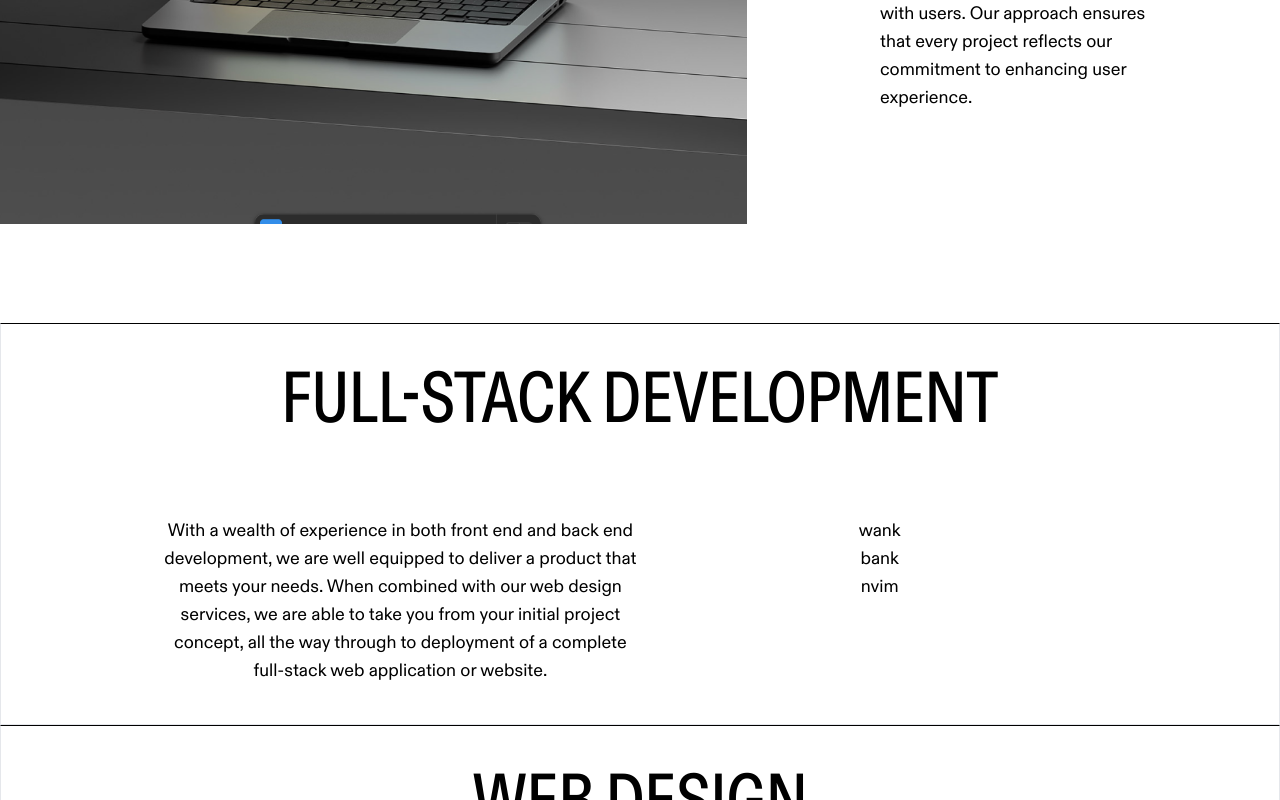
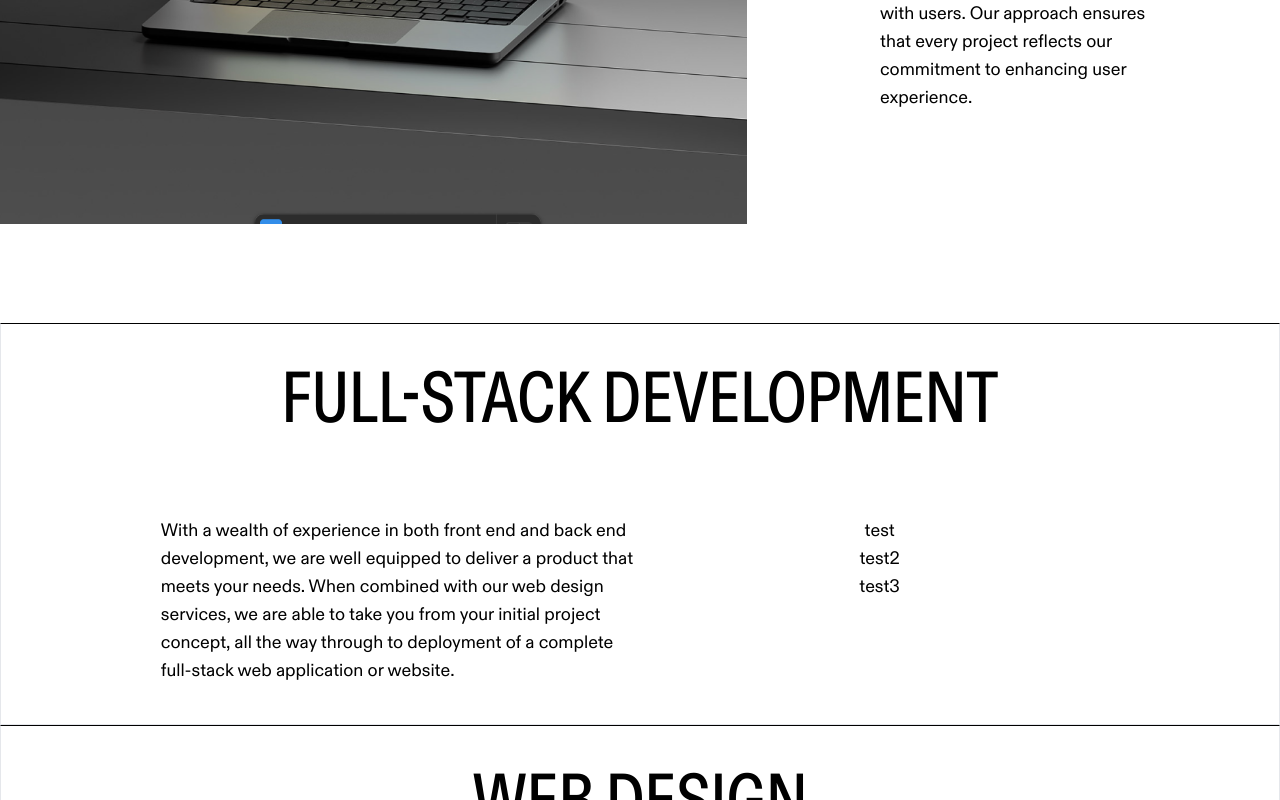
Before and after one commit to TandemCreativeDev/tandem, a Next.js app: page / in a window 1280 px wide. Both pictures are taken after a click on the button "FULL-STACK DEVELOPMENT". Shown: the part 1677-2477 px from the top of the page. Built offline with nearby package versions, Linux system fonts and the light colour scheme.

Commit message:
style: align left for accordion content

```diff
--- a/src/components/Accordion.tsx
+++ b/src/components/Accordion.tsx
@@ -75,11 +75,11 @@ export default function Accordion() {
                   hidden: openAccordionSection !== index,
                 })}
               >
-                <p className="w-1/2">{section.content}</p>
+                <p className="w-1/2 text-pretty text-left">{section.content}</p>
                 <div className="flex flex-col w-1/2">
-                  <p>wank</p>
-                  <p>bank</p>
-                  <p>nvim</p>
+                  <p>test</p>
+                  <p>test2</p>
+                  <p>test3</p>
                 </div>
               </div>
             </div>
```
